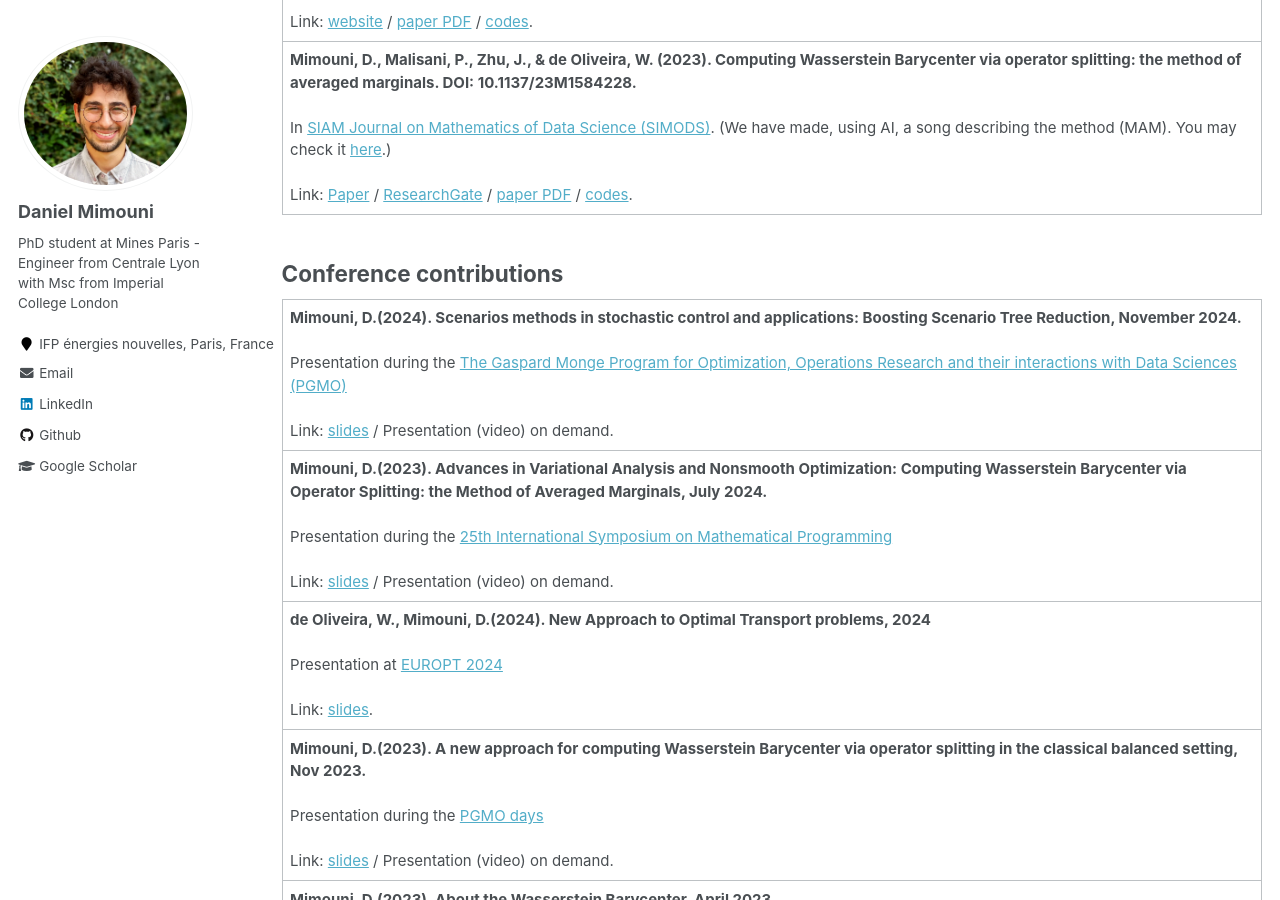
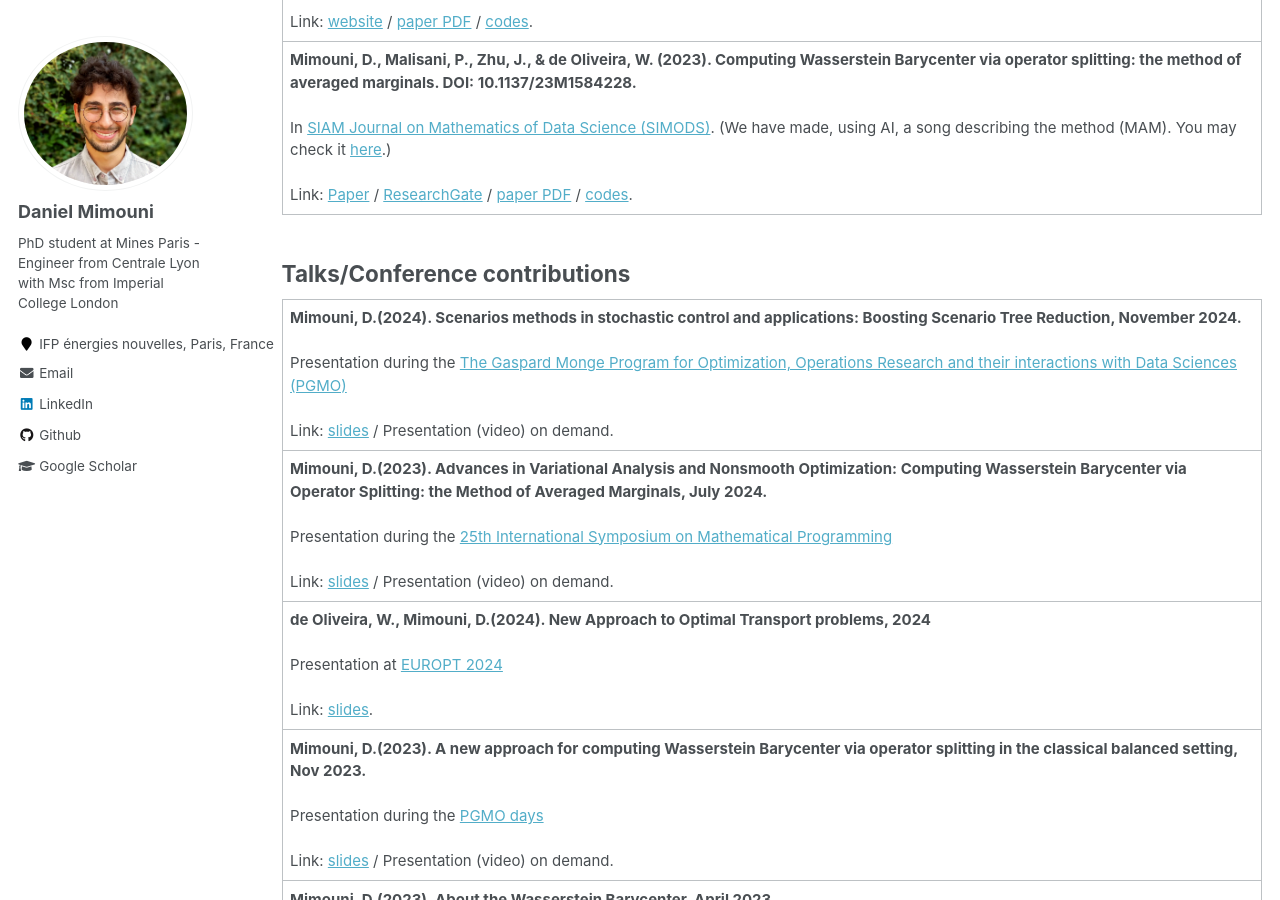
Before and after one commit to dan-mim/dan-mim.github.io, a Jekyll site: the page built from _pages/publications.md, in a window 1280 px wide and 900 px high, scrolled down 509 px. Built offline with Jekyll 4.4.1, drawn with Linux system fonts in a browser that asks for light colours.

Commit message:
Update publications.md

```diff
--- a/_pages/publications.md
+++ b/_pages/publications.md
@@ -52,7 +52,7 @@ By proposing efficient algorithms for computing Wasserstein barycenters and redu
 
 
 
-## Conference contributions
+## Talks/Conference contributions
 <table>
   <tr>
     <td>
```
